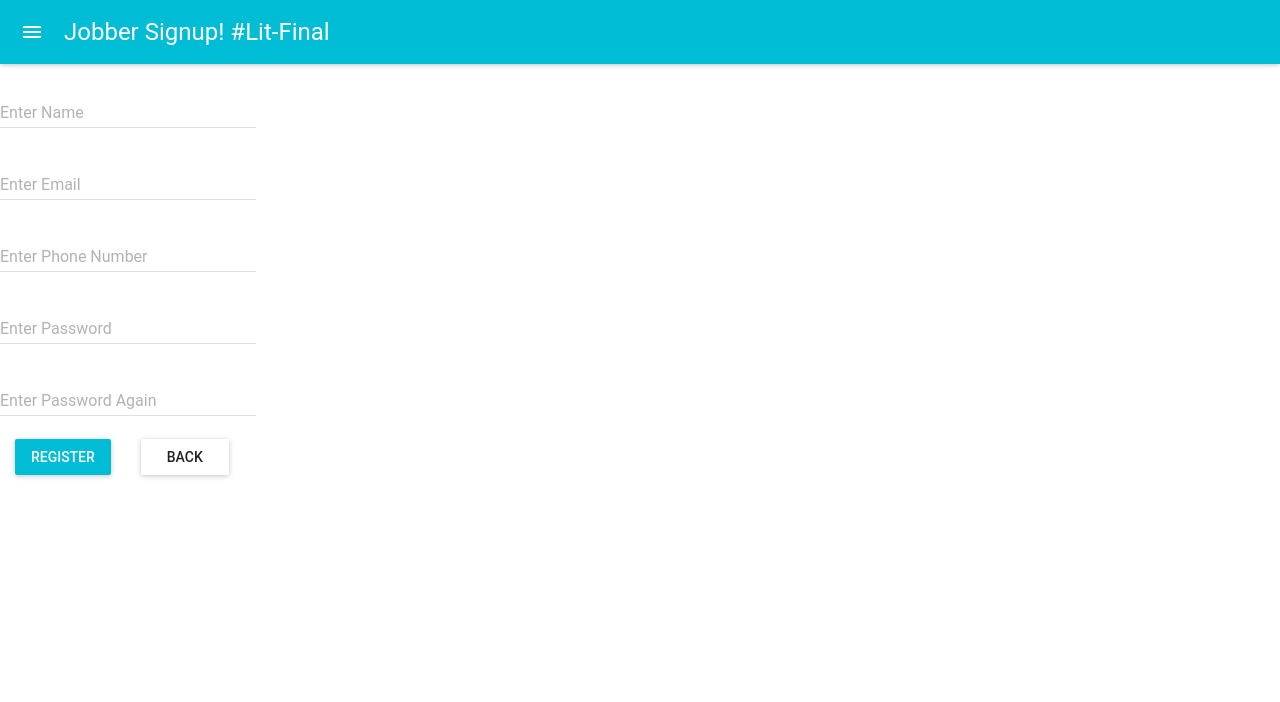
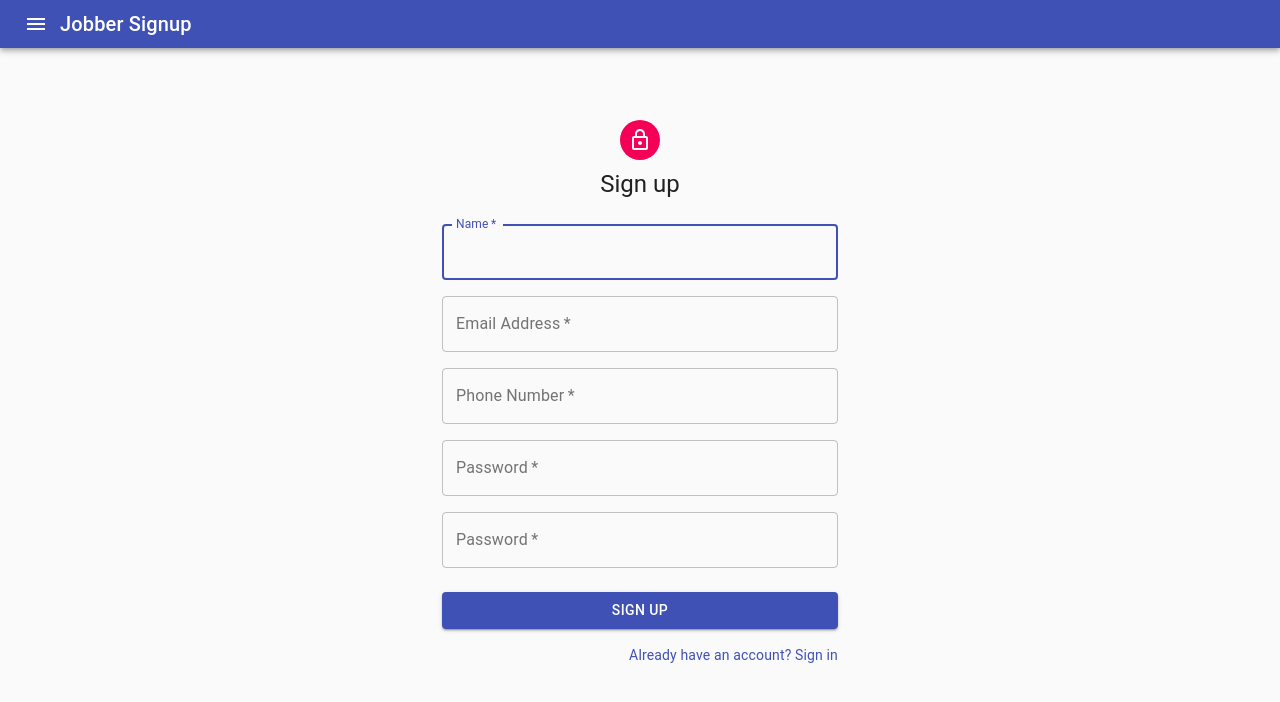
Before and after one commit to hexular/LHL-Final, a React (Create React App) app: page /jobbersignup in a window 1280 px wide. Shown: the top 702 px of the page. Built offline with nearby package versions, Linux system fonts and the light colour scheme; no server answers.

Commit message:
Finish updating all login/signup pages

```diff
--- a/src/components/JobberSignup.js
+++ b/src/components/JobberSignup.js
@@ -1,51 +1,80 @@
-import React, { Component } from 'react'
-import MuiThemeProvider from 'material-ui/styles/MuiThemeProvider';
-import AppBar from 'material-ui/AppBar';
-import RaisedButton from 'material-ui/RaisedButton';
-import TextField from 'material-ui/TextField';
+import React, { useState } from 'react';
+import AppBar from '@material-ui/core/AppBar';
+import Avatar from '@material-ui/core/Avatar';
+import Button from '@material-ui/core/Button';
+import CssBaseline from '@material-ui/core/CssBaseline';
+import TextField from '@material-ui/core/TextField';
+import Link from '@material-ui/core/Link';
+import Grid from '@material-ui/core/Grid';
+import Toolbar from '@material-ui/core/Toolbar';
+import IconButton from '@material-ui/core/IconButton';
+import MenuIcon from '@material-ui/icons/Menu'
+import LockOutlinedIcon from '@material-ui/icons/LockOutlined';
+import Typography from '@material-ui/core/Typography';
+import { makeStyles, MuiThemeProvider } from '@material-ui/core/styles';
+import Container from '@material-ui/core/Container';
 import axios from 'axios';
+import { Redirect } from 'react-router';
 
-export class JobberSignup extends Component {
-  state = {
-    name: '',
-    email: '',
-    phone: '',
-    password: '',
-    confirmPassword: ''
-  }
+const useStyles = makeStyles(theme => ({
+  paper: {
+    marginTop: theme.spacing(8),
+    display: 'flex',
+    flexDirection: 'column',
+    alignItems: 'center',
+  },
+  avatar: {
+    margin: theme.spacing(1),
+    backgroundColor: theme.palette.secondary.main,
+  },
+  form: {
+    width: '100%', // Fix IE 11 issue.
+    marginTop: theme.spacing(3),
+  },
+  submit: {
+    margin: theme.spacing(3, 0, 2),
+  },
+}));
 
-  handleChange = input => e => {
-    this.setState({[input]: e.target.value});
-  }
 
-  validate = () => {
-    if (this.state.name.trim().length === 0 || this.state.email.trim().length === 0 || this.state.phone.trim().length === 0 || this.state.password.length === 0 || (this.state.password !== this.state.confirmPassword)) {
+export default function JobberSignup() {
+  const classes = useStyles();
+
+  const [name, setName] = useState("");
+  const [email, setEmail] = useState("");
+  const [password, setPassword] = useState("");
+  const [confirmPassword, setConfirmPassword] = useState("");
+  const [phone, setPhone] = useState("");
+  const [submitted, setSubmitted] = useState(false)
+
+  const validate = () => {
+    if (name.trim().length === 0 || email.trim().length === 0 || phone.trim().length === 0 || password.length === 0 || (password !== confirmPassword)) {
       return false;
     }
 
     return true;
   }
 
-  submit = () => {
-    if (this.validate()) {
-      console.log(this.state);
+  const submit = () => {
+    if (validate()) {
+      console.log('validated')
       const newUserInfo = {
         jobber: true,
-        name: this.state.name.trim(),
-        password: this.state.password,
-        email: this.state.email.trim().toLowerCase(),
-        phone: this.state.phone.trim()
+        name: name.trim(),
+        password: password,
+        email: email.trim().toLowerCase(),
+        phone: phone.trim()
       }
-      const parent = this;
+
       axios.post('/auth/signup', newUserInfo)
-      .then(function(response) {
+        .then(function (response) {
+          console.log(response)
           if (response.data.result) {
             alert("Registration successful, please login");
-          parent.props.history.push("/jobberlogin");
+            setSubmitted(true)
           } else {
             alert("something went wrong, try again");
           }
-        console.log(response);
         });
     }
     else {
@@ -53,65 +82,117 @@
     }
   }
 
-  render(){
   return (
+    submitted ? <Redirect to="/jobberlogin" /> :
       <MuiThemeProvider>
         <React.Fragment>
-          <AppBar title="Jobber Signup! #Lit-Final"/>
+          <AppBar position="static">
+            <Toolbar variant="dense">
+              <IconButton edge="start" className={classes.menuButton} color="inherit" aria-label="menu">
+                <MenuIcon />
+              </IconButton>
+              <Typography variant="h6" color="inherit">
+                Jobber Signup
+            </Typography>
+            </Toolbar>
+          </AppBar>
+          <Container component="main" maxWidth="xs">
+            <CssBaseline />
+            <div className={classes.paper}>
+              <Avatar className={classes.avatar}>
+                <LockOutlinedIcon />
+              </Avatar>
+              <Typography component="h1" variant="h5">
+                Sign up
+            </Typography>
+              <form className={classes.form} noValidate>
+                <Grid container spacing={2}>
+                  <Grid item xs={12}>
                     <TextField
-            hintText="Name"
-            floatingLabelText="Enter Name"
-            onChange={this.handleChange('name')}
+                      autoComplete="name"
+                      name="name"
+                      variant="outlined"
+                      required
+                      fullWidth
+                      id="name"
+                      label="Name"
+                      autoFocus
+                      onChange={(event) => setName(event.target.value)}
                     />
-          <br/>
+                  </Grid>
+                  <Grid item xs={12}>
                     <TextField
-            hintText="Email"
-            floatingLabelText="Enter Email"
-            onChange={this.handleChange('email')}
+                      variant="outlined"
+                      required
+                      fullWidth
+                      id="email"
+                      label="Email Address"
+                      name="email"
+                      autoComplete="email"
+                      onChange={(event) => setEmail(event.target.value)}
                     />
-          <br/>
+                  </Grid>
+                  <Grid item xs={12}>
                     <TextField
-            hintText="Phone Number"
-            floatingLabelText="Enter Phone Number"
-            onChange={this.handleChange('phone')}
+                      variant="outlined"
+                      required
+                      fullWidth
+                      name="phone"
+                      label="Phone Number"
+                      type="phone"
+                      id="phone"
+                      autoComplete="current-phone"
+                      onChange={(event) => setPhone(event.target.value)}
                     />
-          <br/>
+                  </Grid>
+                  <Grid item xs={12}>
                     <TextField
+                      variant="outlined"
+                      required
+                      fullWidth
+                      name="password"
+                      label="Password"
                       type="password"
-            hintText="Password"
-            floatingLabelText="Enter Password"
-            onChange={this.handleChange('password')}
+                      id="password"
+                      autoComplete="current-password"
+                      onChange={(event) => setPassword(event.target.value)}
                     />
-          <br/>
+                  </Grid>
+                  <Grid item xs={12}>
                     <TextField
+                      variant="outlined"
+                      required
+                      fullWidth
+                      name="password"
+                      label="Password"
                       type="password"
-            hintText="Confirm Password"
-            floatingLabelText="Enter Password Again"
-            onChange={this.handleChange('confirmPassword')}
+                      id="password"
+                      autoComplete="current-password"
+                      onChange={(event) => setConfirmPassword(event.target.value)}
                     />
-          <br/>
-          <RaisedButton
-            label="Register"
-            primary={true}
-            style={styles.button}
-            onClick={this.submit}
-          />
-          <RaisedButton
-            label="Back"
-            primary={false}
-            style={styles.button}
-            onClick={() => this.props.history.goBack()}
-          />
+                  </Grid>
+                </Grid>
+                <Button
+                  type="button"
+                  fullWidth
+                  variant="contained"
+                  color="primary"
+                  className={classes.submit}
+                  onClick={submit}
+                >
+                  Sign Up
+              </Button>
+                <Grid container justify="flex-end">
+                  <Grid item>
+                    <Link href="/jobberlogin" variant="body2">
+                      Already have an account? Sign in
+                  </Link>
+                  </Grid>
+                </Grid>
+              </form>
+            </div>
+          </Container>
         </React.Fragment>
       </MuiThemeProvider>
   );
 }
-}
-
-const styles = {
-  button: {
-    margin: 15
-  }
-}
-
-export default JobberSignup
--- a/src/components/UserLogin.js
+++ b/src/components/UserLogin.js
@@ -1,74 +1,130 @@
-import React, { Component } from 'react'
-import MuiThemeProvider from 'material-ui/styles/MuiThemeProvider';
-import AppBar from 'material-ui/AppBar';
-import RaisedButton from 'material-ui/RaisedButton';
-import TextField from 'material-ui/TextField';
+import React, { useState } from 'react';
+import AppBar from '@material-ui/core/AppBar';
+import Avatar from '@material-ui/core/Avatar';
+import Button from '@material-ui/core/Button';
+import CssBaseline from '@material-ui/core/CssBaseline';
+import TextField from '@material-ui/core/TextField';
+import Link from '@material-ui/core/Link';
+import Toolbar from '@material-ui/core/Toolbar';
+import IconButton from '@material-ui/core/IconButton';
+import MenuIcon from '@material-ui/icons/Menu'
+import LockOutlinedIcon from '@material-ui/icons/LockOutlined';
+import Typography from '@material-ui/core/Typography';
+import { makeStyles, MuiThemeProvider } from '@material-ui/core/styles';
+import Container from '@material-ui/core/Container';
 import axios from 'axios';
+import { Redirect } from 'react-router';
 
-export class UserLogin extends Component {
-  state = {
-    email: '',
-    password: ''
-  }
 
-  handleChange = input => e => {
-    this.setState({[input]: e.target.value});
-  }
+const useStyles = makeStyles(theme => ({
+  paper: {
+    marginTop: theme.spacing(8),
+    display: 'flex',
+    flexDirection: 'column',
+    alignItems: 'center',
+  },
+  avatar: {
+    margin: theme.spacing(1),
+    backgroundColor: theme.palette.secondary.main,
+  },
+  form: {
+    width: '100%', // Fix IE 11 issue.
+    marginTop: theme.spacing(1),
+  },
+  submit: {
+    margin: theme.spacing(3, 0, 2),
+  },
+}));
 
-  submit = () => {
-    console.log(this);
-    const parent = this;
+export default function UserLogin() {
+  const classes = useStyles();
+  const [email, setEmail] = useState("")
+  const [password, setPassword] = useState("")
+  const [submitted, setSubmitted] = useState(false)
+
+  const submit = () => {
     const loginInfo = {
-      email: this.state.email.trim().toLowerCase(),
-      password: this.state.password
+      email: email.trim().toLowerCase(),
+      password: password
     }
     axios.post('/auth/login', loginInfo)
       .then(function (response) {
-      response.data.result ? parent.props.history.replace("/user") : alert("account does not exist or invalid email/pw");
-      console.log(response);
-    });
+        if (response.data.result) {
+          setSubmitted(true)
+        } else {
+          alert("account does not exist or invalid email/pw");
+        }
+      })
+      .catch(
+        console.log("error")
+      );
   }
 
-  render(){
   return (
+    submitted ? <Redirect to="/user" /> :
       <MuiThemeProvider>
         <React.Fragment>
-          <AppBar title="Customer Login! #Lit-Final"/>
+          <AppBar position="static">
+            <Toolbar variant="dense">
+              <IconButton edge="start" className={classes.menuButton} color="inherit" aria-label="menu">
+                <MenuIcon />
+              </IconButton>
+              <Typography variant="h6" color="inherit">
+                User Login
+            </Typography>
+            </Toolbar>
+          </AppBar>
+          <Container component="main" maxWidth="xs">
+            <CssBaseline />
+            <div className={classes.paper}>
+              <Avatar className={classes.avatar}>
+                <LockOutlinedIcon />
+              </Avatar>
+              <Typography component="h1" variant="h5">
+                Sign in
+            </Typography>
+              <form className={classes.form} noValidate>
                 <TextField
-            hintText="Email"
-            floatingLabelText="Enter Email"
-            onChange={this.handleChange('email')}
+                  variant="outlined"
+                  margin="normal"
+                  required
+                  fullWidth
+                  id="email"
+                  label="Email Address"
+                  name="email"
+                  autoComplete="email"
+                  autoFocus
+                  onChange={(event) => setEmail(event.target.value)}
                 />
-          <br/>
                 <TextField
+                  variant="outlined"
+                  margin="normal"
+                  required
+                  fullWidth
+                  name="password"
+                  label="Password"
                   type="password"
-            hintText="Password"
-            floatingLabelText="Enter Password"
-            onChange={this.handleChange('password')}
+                  id="password"
+                  autoComplete="current-password"
+                  onChange={(event) => setPassword(event.target.value)}
                 />
-          <br/>
-          <RaisedButton
-            label="Log In"
-            primary={true}
-            style={styles.button}
-            onClick={this.submit}
-          />
-          <RaisedButton
-            label="Back"
-            primary={false}
-            style={styles.button}
-            onClick={() => this.props.history.goBack()}
-          />
+                <Button
+                  type="button"
+                  fullWidth
+                  variant="contained"
+                  color="primary"
+                  className={classes.submit}
+                  onClick={submit}
+                >
+                  Sign In
+              </Button>
+                <Link href="/usersignup" variant="body2">
+                  {"Don't have an account? Sign Up"}
+                </Link>
+              </form>
+            </div>
+          </Container>
         </React.Fragment>
       </MuiThemeProvider>
   );
 }
-}
-
-const styles = {
-  button: {
-    margin: 15
-  }
-}
-
-export default UserLogin
--- a/src/components/UserSignup.js
+++ b/src/components/UserSignup.js
@@ -1,50 +1,79 @@
-import React, { Component } from 'react'
-import MuiThemeProvider from 'material-ui/styles/MuiThemeProvider';
-import AppBar from 'material-ui/AppBar';
-import RaisedButton from 'material-ui/RaisedButton';
-import TextField from 'material-ui/TextField';
+import React, { useState } from 'react';
+import AppBar from '@material-ui/core/AppBar';
+import Avatar from '@material-ui/core/Avatar';
+import Button from '@material-ui/core/Button';
+import CssBaseline from '@material-ui/core/CssBaseline';
+import TextField from '@material-ui/core/TextField';
+import Link from '@material-ui/core/Link';
+import Grid from '@material-ui/core/Grid';
+import Toolbar from '@material-ui/core/Toolbar';
+import IconButton from '@material-ui/core/IconButton';
+import MenuIcon from '@material-ui/icons/Menu'
+import LockOutlinedIcon from '@material-ui/icons/LockOutlined';
+import Typography from '@material-ui/core/Typography';
+import { makeStyles, MuiThemeProvider } from '@material-ui/core/styles';
+import Container from '@material-ui/core/Container';
 import axios from 'axios';
+import { Redirect } from 'react-router';
 
-export class UserSignup extends Component {
-  state = {
-    name: '',
-    email: '',
-    phone: '',
-    password: '',
-    confirmPassword: ''
-  }
+const useStyles = makeStyles(theme => ({
+  paper: {
+    marginTop: theme.spacing(8),
+    display: 'flex',
+    flexDirection: 'column',
+    alignItems: 'center',
+  },
+  avatar: {
+    margin: theme.spacing(1),
+    backgroundColor: theme.palette.secondary.main,
+  },
+  form: {
+    width: '100%', // Fix IE 11 issue.
+    marginTop: theme.spacing(3),
+  },
+  submit: {
+    margin: theme.spacing(3, 0, 2),
+  },
+}));
 
-  handleChange = input => e => {
-    this.setState({[input]: e.target.value});
-  }
 
-  validate = () => {
-    if (this.state.name.trim().length === 0 || this.state.email.trim().length === 0 || this.state.phone.trim().length === 0 || this.state.password.length === 0 || (this.state.password !== this.state.confirmPassword)) {
+export default function JobberSignup() {
+  const classes = useStyles();
+
+  const [name, setName] = useState("");
+  const [email, setEmail] = useState("");
+  const [password, setPassword] = useState("");
+  const [confirmPassword, setConfirmPassword] = useState("");
+  const [phone, setPhone] = useState("");
+  const [submitted, setSubmitted] = useState(false)
+
+  const validate = () => {
+    if (name.trim().length === 0 || email.trim().length === 0 || phone.trim().length === 0 || password.length === 0 || (password !== confirmPassword)) {
       return false;
     }
 
     return true;
   }
 
-  submit = () => {
-    if (this.validate()) {
-      console.log(this.state);
+  const submit = () => {
+    if (validate()) {
+      console.log('validated')
       const newUserInfo = {
-        name: this.state.name.trim(),
-        password: this.state.password,
-        email: this.state.email.trim().toLowerCase(),
-        phone: this.state.phone.trim()
+        name: name.trim(),
+        password: password,
+        email: email.trim().toLowerCase(),
+        phone: phone.trim()
       }
-      const parent = this;
+
       axios.post('/auth/signup', newUserInfo)
-      .then(function(response) {
+        .then(function (response) {
+          console.log(response)
           if (response.data.result) {
             alert("Registration successful, please login");
-          parent.props.history.push("/userlogin");
+            setSubmitted(true)
           } else {
             alert("something went wrong, try again");
           }
-        console.log(response);
         });
     }
     else {
@@ -52,65 +81,117 @@
     }
   }
 
-  render(){
   return (
+    submitted ? <Redirect to="/jobberlogin" /> :
       <MuiThemeProvider>
         <React.Fragment>
-          <AppBar title="Customer Signup! #Lit-Final"/>
+          <AppBar position="static">
+            <Toolbar variant="dense">
+              <IconButton edge="start" className={classes.menuButton} color="inherit" aria-label="menu">
+                <MenuIcon />
+              </IconButton>
+              <Typography variant="h6" color="inherit">
+                User Signup
+            </Typography>
+            </Toolbar>
+          </AppBar>
+          <Container component="main" maxWidth="xs">
+            <CssBaseline />
+            <div className={classes.paper}>
+              <Avatar className={classes.avatar}>
+                <LockOutlinedIcon />
+              </Avatar>
+              <Typography component="h1" variant="h5">
+                Sign up
+            </Typography>
+              <form className={classes.form} noValidate>
+                <Grid container spacing={2}>
+                  <Grid item xs={12}>
                     <TextField
-            hintText="Name"
-            floatingLabelText="Enter Name"
-            onChange={this.handleChange('name')}
+                      autoComplete="name"
+                      name="name"
+                      variant="outlined"
+                      required
+                      fullWidth
+                      id="name"
+                      label="Name"
+                      autoFocus
+                      onChange={(event) => setName(event.target.value)}
                     />
-          <br/>
+                  </Grid>
+                  <Grid item xs={12}>
                     <TextField
-            hintText="Email"
-            floatingLabelText="Enter Email"
-            onChange={this.handleChange('email')}
+                      variant="outlined"
+                      required
+                      fullWidth
+                      id="email"
+                      label="Email Address"
+                      name="email"
+                      autoComplete="email"
+                      onChange={(event) => setEmail(event.target.value)}
                     />
-          <br/>
+                  </Grid>
+                  <Grid item xs={12}>
                     <TextField
-            hintText="Phone Number"
-            floatingLabelText="Enter Phone Number"
-            onChange={this.handleChange('phone')}
+                      variant="outlined"
+                      required
+                      fullWidth
+                      name="phone"
+                      label="Phone Number"
+                      type="phone"
+                      id="phone"
+                      autoComplete="current-phone"
+                      onChange={(event) => setPhone(event.target.value)}
                     />
-          <br/>
+                  </Grid>
+                  <Grid item xs={12}>
                     <TextField
+                      variant="outlined"
+                      required
+                      fullWidth
+                      name="password"
+                      label="Password"
                       type="password"
-            hintText="Password"
-            floatingLabelText="Enter Password"
-            onChange={this.handleChange('password')}
+                      id="password"
+                      autoComplete="current-password"
+                      onChange={(event) => setPassword(event.target.value)}
                     />
-          <br/>
+                  </Grid>
+                  <Grid item xs={12}>
                     <TextField
+                      variant="outlined"
+                      required
+                      fullWidth
+                      name="password"
+                      label="Password"
                       type="password"
-            hintText="Confirm Password"
-            floatingLabelText="Enter Password Again"
-            onChange={this.handleChange('confirmPassword')}
+                      id="password"
+                      autoComplete="current-password"
+                      onChange={(event) => setConfirmPassword(event.target.value)}
                     />
-          <br/>
-          <RaisedButton
-            label="Register"
-            primary={true}
-            style={styles.button}
-            onClick={this.submit}
-          />
-          <RaisedButton
-            label="Back"
-            primary={false}
-            style={styles.button}
-            onClick={() => this.props.history.goBack()}
-          />
+                  </Grid>
+                </Grid>
+                <Button
+                  type="button"
+                  fullWidth
+                  variant="contained"
+                  color="primary"
+                  className={classes.submit}
+                  onClick={submit}
+                >
+                  Sign Up
+              </Button>
+                <Grid container justify="flex-end">
+                  <Grid item>
+                    <Link href="/userlogin" variant="body2">
+                      Already have an account? Sign in
+                  </Link>
+                  </Grid>
+                </Grid>
+              </form>
+            </div>
+          </Container>
         </React.Fragment>
       </MuiThemeProvider>
   );
 }
-}
-
-const styles = {
-  button: {
-    margin: 15
-  }
-}
-
-export default UserSignup
```
Also changed, not shown: src/components/JobberLogin.js (+3 -22 lines). Lines whose indentation alone changed are shown as unchanged.
